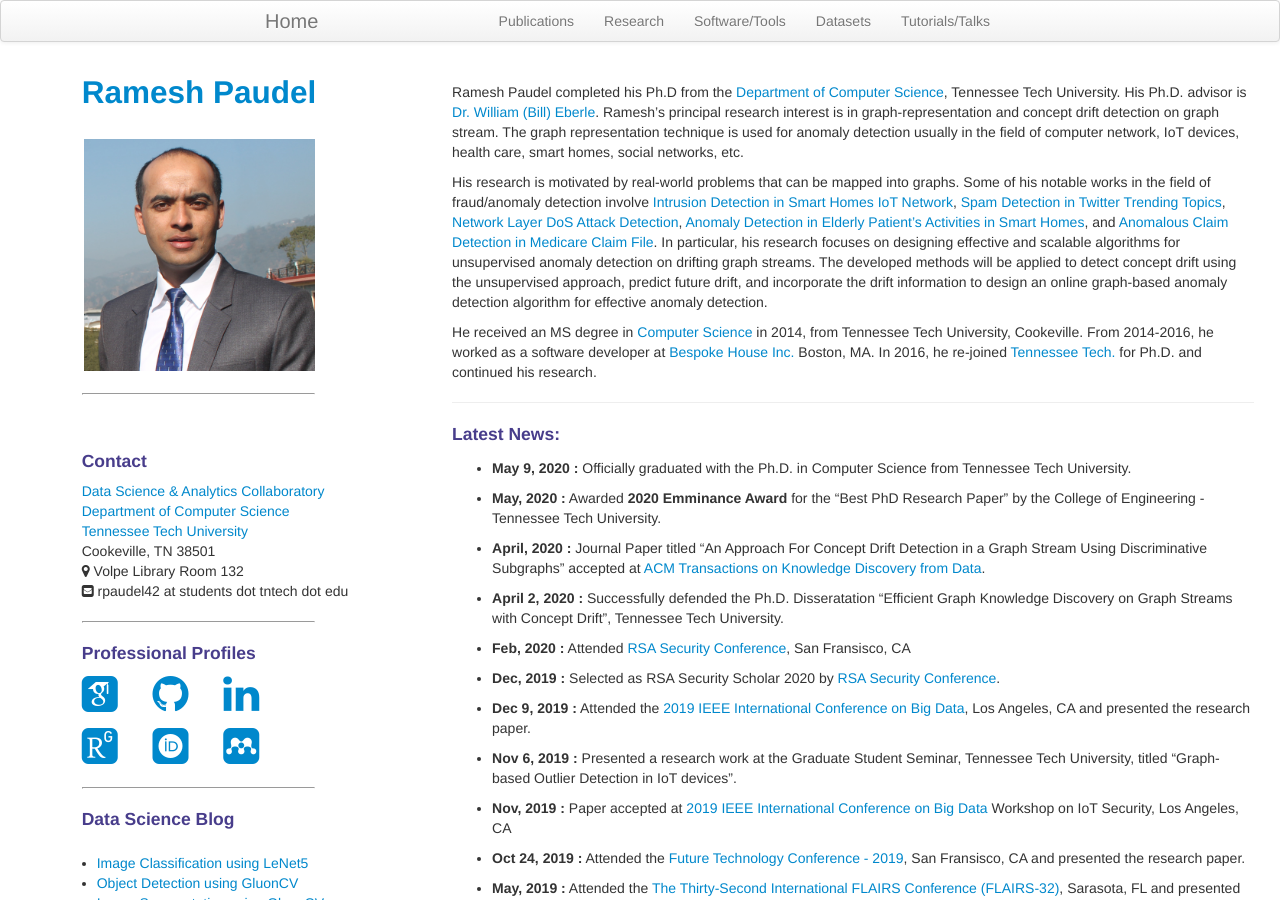
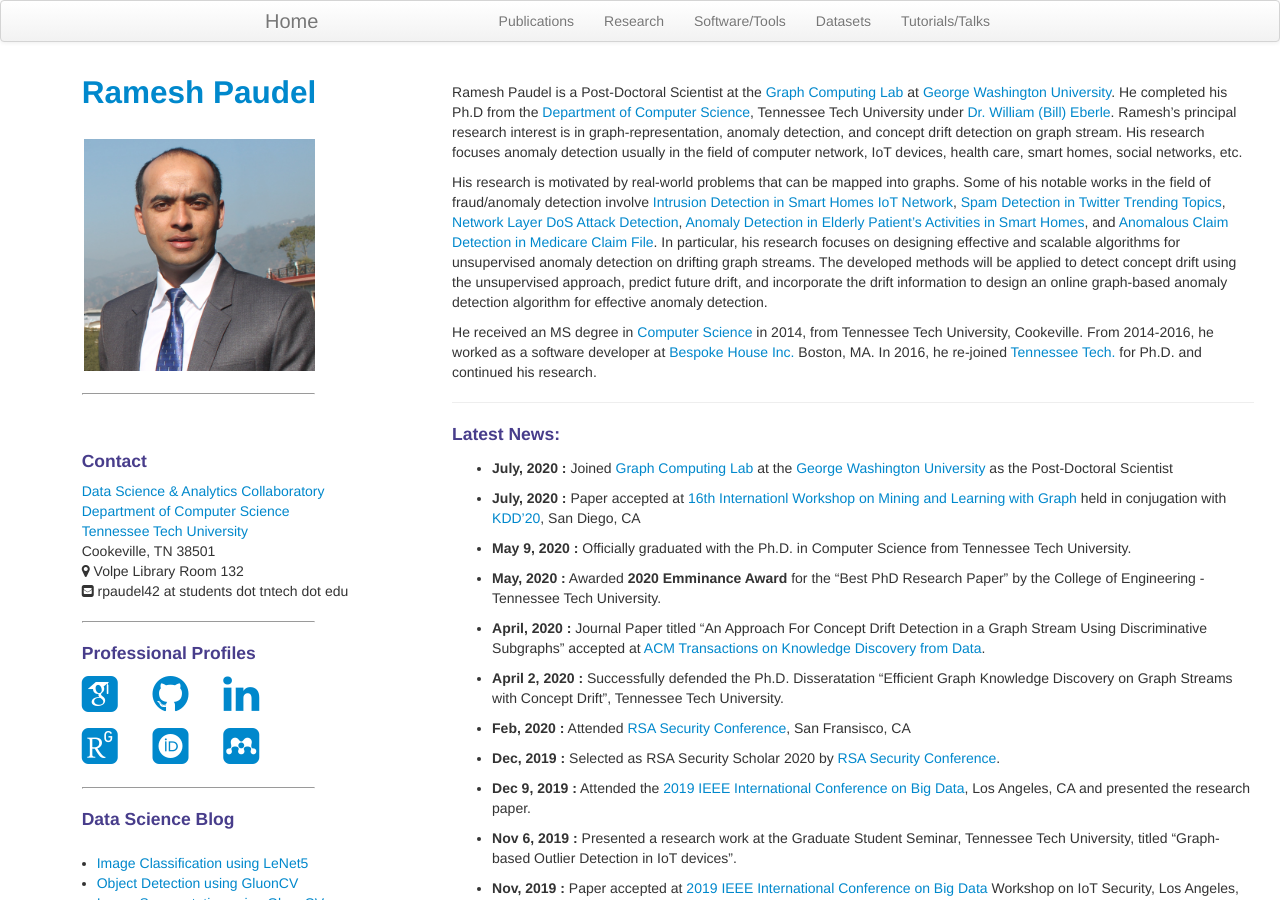
Before and after one commit to rpaudel42/rpaudel42.github.io, a Jekyll site: the page built from index.md, in a window 1280 px wide and 900 px high. Built offline with Jekyll 4.4.1, drawn with Linux system fonts in a browser that asks for light colours; nearby versions of some CDN libraries; some web fonts are replaced.

Commit message:
update job in home page

```diff
--- a/index.md
+++ b/index.md
@@ -5,8 +5,8 @@
 keywords: Paudel, concept drift, graph stream, graph based anomaly, anomaly detection
 ---
 
-Ramesh Paudel completed his Ph.D from the [Department of Computer Science](http://www.csc.tntech.edu), Tennessee Tech University. His Ph.D. advisor is [Dr. William (Bill) Eberle](http://users.csc.tntech.edu/~weberle/).
-Ramesh's principal research interest is in graph-representation and concept drift detection on graph stream. The graph representation technique is used for anomaly detection usually in the field of computer network, IoT devices, health care, smart homes, social networks, etc.
+Ramesh Paudel is a Post-Doctoral Scientist at the [Graph Computing Lab](https://www2.seas.gwu.edu/~howie/glab.html) at [George Washington University](https://www.gwu.edu). He completed his Ph.D from the [Department of Computer Science](http://www.csc.tntech.edu), Tennessee Tech University under [Dr. William (Bill) Eberle](http://users.csc.tntech.edu/~weberle/).
+Ramesh's principal research interest is in graph-representation, anomaly detection, and concept drift detection on graph stream. His research focuses anomaly detection usually in the field of computer network, IoT devices, health care, smart homes, social networks, etc.
 
 His research is motivated by real-world problems that can be mapped into graphs. Some of his notable works in the field of fraud/anomaly detection involve [Intrusion Detection in Smart Homes IoT Network]({{ BASE_PATH }}/pages/iot.html), [Spam Detection in Twitter Trending Topics]({{ BASE_PATH }}/pages/spamtweet.html), [Network Layer DoS Attack Detection]({{ BASE_PATH }}/pages/dosattack.html), [Anomaly Detection in Elderly Patient's Activities in Smart Homes]({{ BASE_PATH }}/pages/smarthomes.html), and [Anomalous Claim Detection in Medicare Claim File]({{ BASE_PATH }}/pages/medicare.html).
 In particular, his research focuses on designing effective and scalable algorithms for unsupervised anomaly detection on drifting graph streams. The developed methods will be applied to detect concept drift using the unsupervised approach, predict future drift, and incorporate the drift information to design an online graph-based anomaly detection algorithm for effective anomaly detection.
@@ -16,6 +16,11 @@
 
 ---
 #### Latest News:
+* **July, 2020 :** Joined [Graph Computing Lab](https://www2.seas.gwu.edu/~howie/glab.html) at the [George Washington University](https://www.gwu.edu) as the Post-Doctoral Scientist
+
+* **July, 2020 :** Paper accepted at [16th Internationl Workshop on
+Mining and Learning with Graph](http://www.mlgworkshop.org/2020/) held in conjugation with [KDD'20](https://www.kdd.org/kdd2020/), San Diego, CA
+
 * **May 9, 2020 :** Officially graduated with the Ph.D. in Computer Science from Tennessee Tech University.
 
 * **May, 2020 :** Awarded **2020 Emminance Award** for the "Best PhD Research Paper" by the College of Engineering - Tennessee Tech University.
```
Also changed, not shown: pages/pubs.md (+1 -1 lines).
